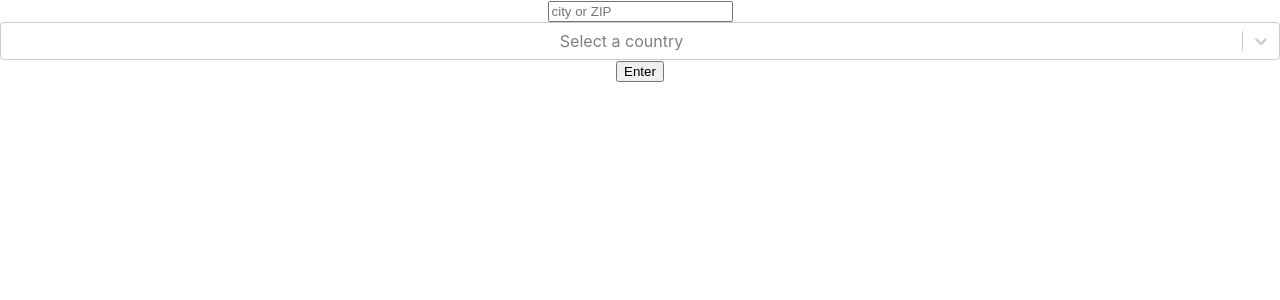
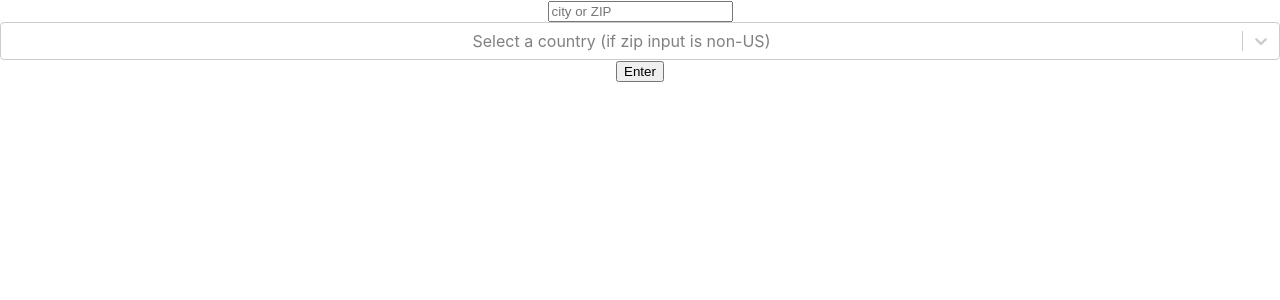
Before and after one commit to hollyefig/weather, a React (Create React App) app: page / in a window 1280 px wide. Shown: the top 300 px of the page. Built offline with nearby package versions, Linux system fonts and the light colour scheme; no server answers.

Commit message:
edit dropdown placeholder

```diff
--- a/src/components/input/countryDropdown/Countrydropdown.jsx
+++ b/src/components/input/countryDropdown/Countrydropdown.jsx
@@ -26,16 +26,13 @@ export const Countrydropdown = ({ setInputCountry, inputCountry }) => {
     fetchData();
   }, []);
 
-  // country selected
-  const selectedCountry = async (e) => {
-    setInputCountry(e.target.value);
-  };
-
+  // prep for react-select
   const options = sortedArray.map((country) => ({
     value: country,
     label: country,
   }));
 
+  // country selected
   const handleChange = (selectedOption) => {
     setSelectedOption(selectedOption);
     setInputCountry(selectedOption.value);
@@ -47,7 +44,7 @@ export const Countrydropdown = ({ setInputCountry, inputCountry }) => {
         options={options}
         value={selectedOption}
         onChange={handleChange}
-        placeholder='Select a country'
+        placeholder='Select a country (if zip input is non-US)'
       />
     </div>
   );
```
